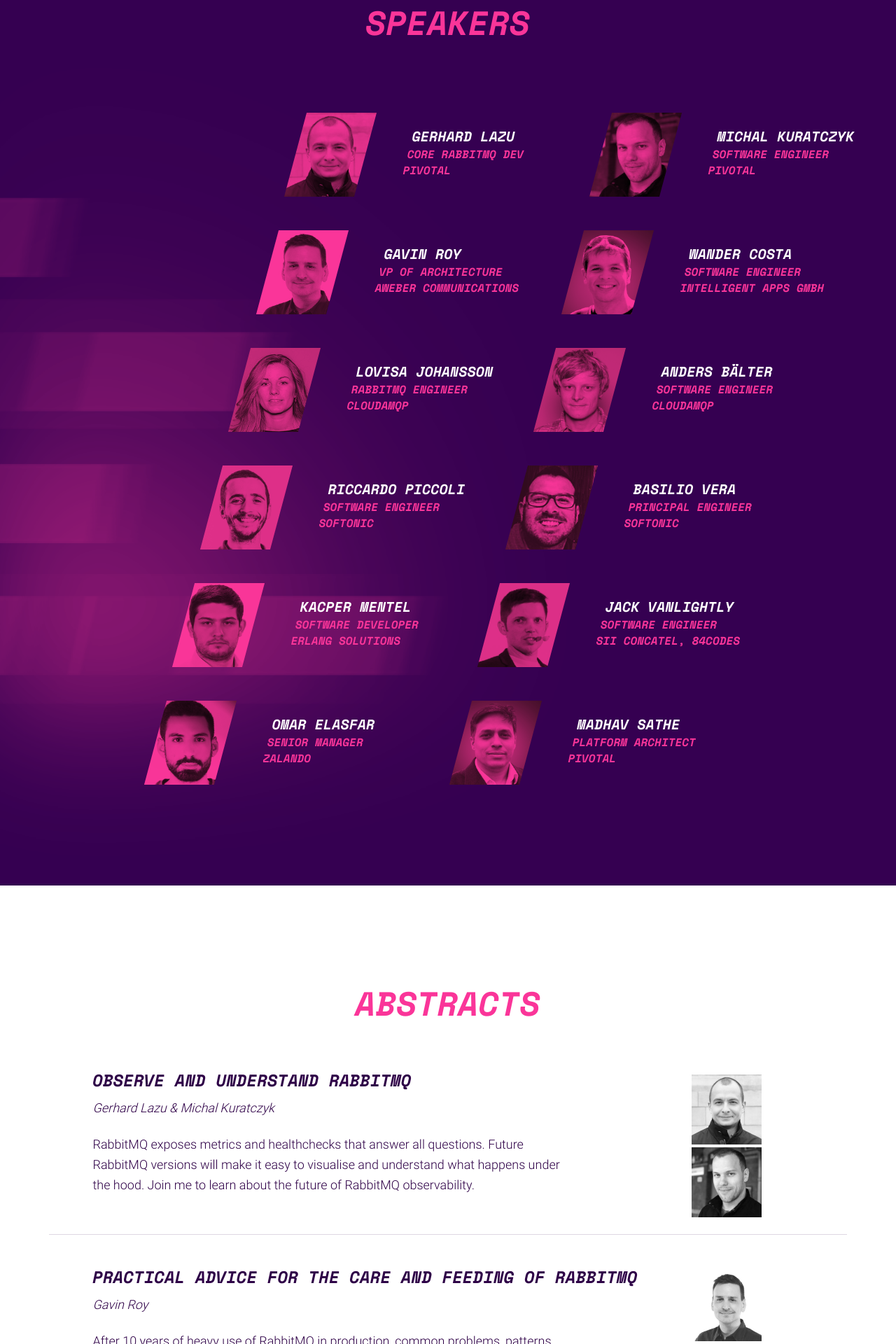
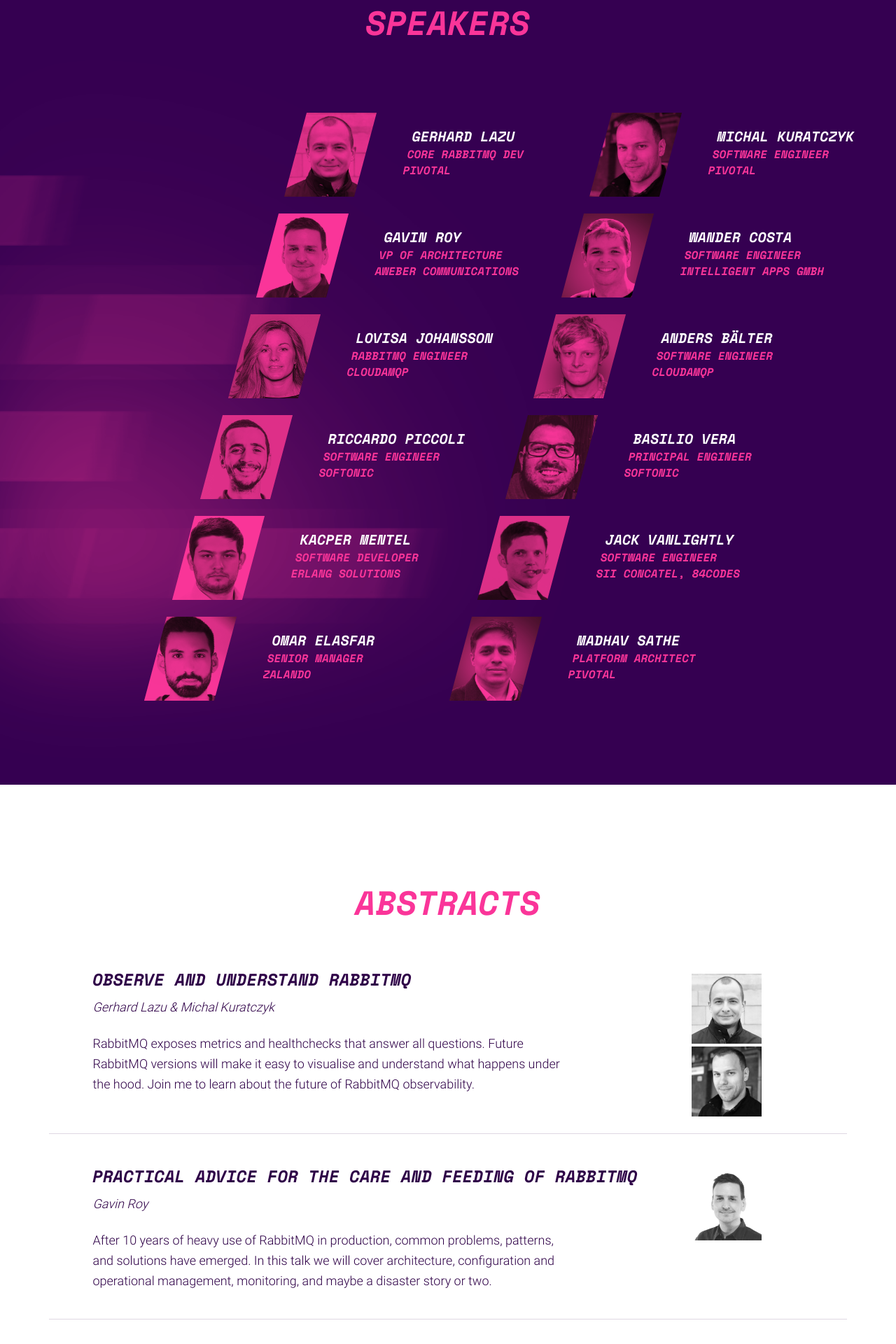
Before and after one commit to isabella232/rabbitmq-summit-1, a Jekyll site: the page built from index.html, in a window 1280 px wide. Shown: the part 1067-2987 px from the top of the page at 70% size. Built offline with Jekyll 4.4.1, drawn with Linux system fonts in a browser that asks for light colours; nearby versions of some CDN libraries; comment, search, counter and statistics services are not loaded.

Commit message:
Speaker list more compact

```diff
--- a/index.html
+++ b/index.html
@@ -105,7 +105,7 @@ footer-logo: /img/logo-pink.png
       <div class="row justify-content-center">
         <div class="speakers col-10 col-md-12 col-lg-11">
           <div class="row justify-content-center justify-content-md-end">
-            <div class="col-10 col-md-6 col-xl-5 mb-5">
+            <div class="col-10 col-md-6 col-xl-5 mb-4">
               <div class="row justify-content-center align-items-center">
                 <div class="col-12 col-md-5 mb-3 mb-md-0">
                   <div class="skew-box img-wrap">
@@ -121,7 +121,7 @@ footer-logo: /img/logo-pink.png
                 </div>
               </div>
             </div>
-            <div class="col-10 col-md-6 col-xl-5 mb-5 mb-md-0">
+            <div class="col-10 col-md-6 col-xl-5 mb-4 mb-md-0">
               <div class="row justify-content-center align-items-center">
                 <div class="col-12 col-md-5 mb-3 mb-md-0">
                   <div class="skew-box img-wrap">
@@ -139,7 +139,7 @@ footer-logo: /img/logo-pink.png
             </div>
           </div>
           <div class="row justify-content-center justify-content-md-end">
-            <div class="col-10 col-md-6 col-xl-5 mb-5 mb-md-0">
+            <div class="col-10 col-md-6 col-xl-5 mb-4 mb-md-0">
               <div class="row justify-content-center align-items-center">
                 <div class="col-12 col-md-5 mb-3 mb-md-0">
                   <div class="skew-box img-wrap">
@@ -155,7 +155,7 @@ footer-logo: /img/logo-pink.png
                 </div>
               </div>
             </div>
-            <div class="col-10 col-md-6 col-xl-5 mb-5">
+            <div class="col-10 col-md-6 col-xl-5 mb-4">
               <div class="row justify-content-center align-items-center">
                 <div class="col-12 col-md-5 mb-3 mb-md-0">
                   <div class="skew-box img-wrap">
@@ -173,7 +173,7 @@ footer-logo: /img/logo-pink.png
             </div>
           </div>
           <div class="row justify-content-center justify-content-md-end">
-            <div class="col-10 col-md-6 col-xl-5 mb-5 mb-md-0">
+            <div class="col-10 col-md-6 col-xl-5 mb-4 mb-md-0">
               <div class="row justify-content-center align-items-center">
                 <div class="col-12 col-md-5 mb-3 mb-md-0">
                   <div class="skew-box img-wrap">
@@ -189,7 +189,7 @@ footer-logo: /img/logo-pink.png
                 </div>
               </div>
             </div>
-            <div class="col-10 col-md-6 col-xl-5 mb-5">
+            <div class="col-10 col-md-6 col-xl-5 mb-4">
               <div class="row justify-content-center align-items-center">
                 <div class="col-12 col-md-5 mb-3 mb-md-0">
                   <div class="skew-box img-wrap">
@@ -207,7 +207,7 @@ footer-logo: /img/logo-pink.png
             </div>
           </div>
           <div class="row justify-content-center justify-content-md-end">
-            <div class="col-10 col-md-6 col-xl-5 mb-5 mb-md-0">
+            <div class="col-10 col-md-6 col-xl-5 mb-4 mb-md-0">
               <div class="row justify-content-center align-items-center">
                 <div class="col-12 col-md-5 mb-3 mb-md-0">
                   <div class="skew-box img-wrap">
@@ -223,7 +223,7 @@ footer-logo: /img/logo-pink.png
                 </div>
               </div>
             </div>
-            <div class="col-10 col-md-6 col-xl-5 mb-5">
+            <div class="col-10 col-md-6 col-xl-5 mb-4">
               <div class="row justify-content-center align-items-center">
                 <div class="col-12 col-md-5 mb-3 mb-md-0">
                   <div class="skew-box img-wrap">
@@ -241,7 +241,7 @@ footer-logo: /img/logo-pink.png
             </div>
           </div>
           <div class="row justify-content-center justify-content-md-end">
-            <div class="col-10 col-md-6 col-xl-5 mb-5">
+            <div class="col-10 col-md-6 col-xl-5 mb-4">
               <div class="row justify-content-center align-items-center">
                 <div class="col-12 col-md-5 mb-3 mb-md-0">
                   <div class="skew-box img-wrap">
@@ -257,7 +257,7 @@ footer-logo: /img/logo-pink.png
                 </div>
               </div>
             </div>
-            <div class="col-10 col-md-6 col-xl-5 mb-5 mb-md-0">
+            <div class="col-10 col-md-6 col-xl-5 mb-4 mb-md-0">
               <div class="row justify-content-center align-items-center">
                 <div class="col-12 col-md-5 mb-3 mb-md-0">
                   <div class="skew-box img-wrap">
@@ -275,7 +275,7 @@ footer-logo: /img/logo-pink.png
             </div>
           </div>
           <div class="row justify-content-center justify-content-md-end">
-            <div class="col-10 col-md-6 col-xl-5 mb-5 mb-md-0">
+            <div class="col-10 col-md-6 col-xl-5 mb-4 mb-md-0">
               <div class="row justify-content-center align-items-center">
                 <div class="col-12 col-md-5 mb-3 mb-md-0">
                   <div class="skew-box img-wrap">
@@ -291,7 +291,7 @@ footer-logo: /img/logo-pink.png
                 </div>
               </div>
             </div>
-            <div class="col-10 col-md-6 col-xl-5 mb-5">
+            <div class="col-10 col-md-6 col-xl-5 mb-4">
               <div class="row justify-content-center align-items-center">
                 <div class="col-12 col-md-5 mb-3 mb-md-0">
                   <div class="skew-box img-wrap">
```
